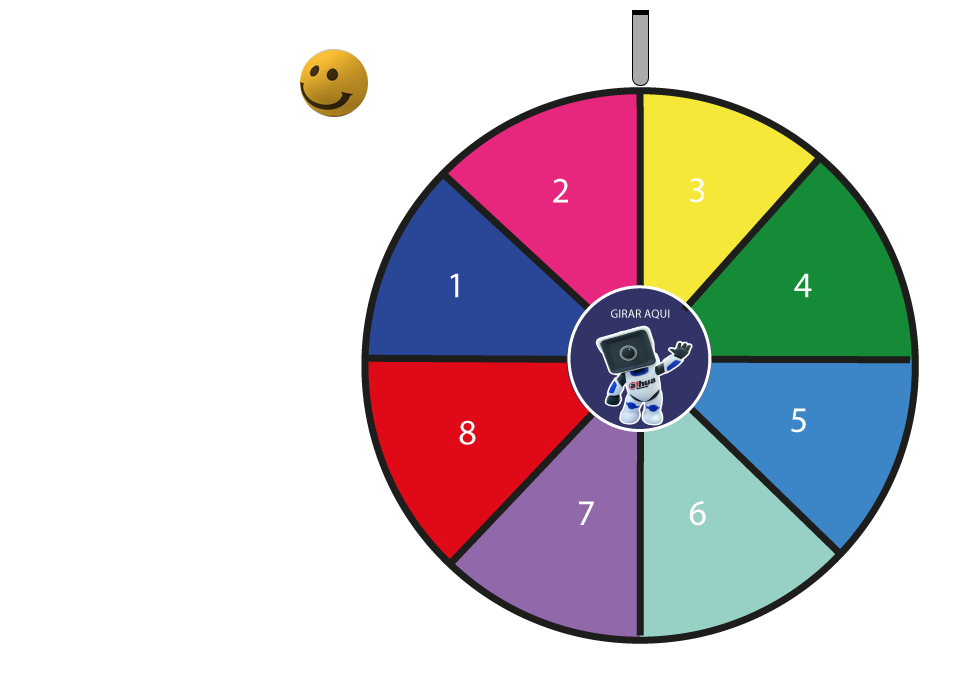
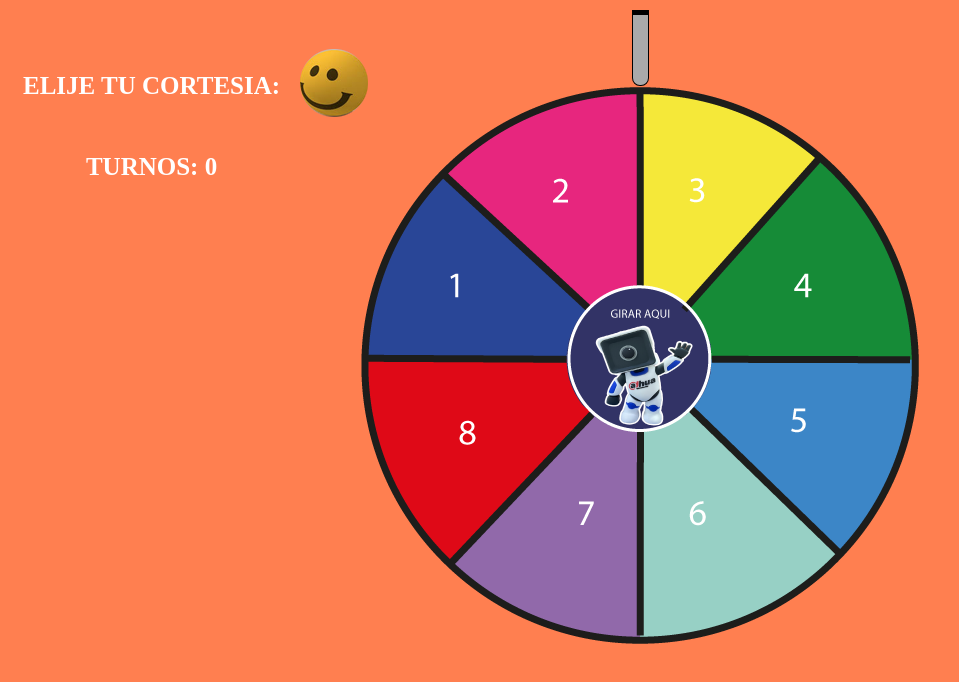
Before and after one commit to josemark8/Ruleta, a plain HTML site: page index.html in a window 1280 px wide. Shown: the whole page, without its empty margins (0-959 px from the left). Drawn offline with Linux system fonts and the light colour scheme; some packages are replaced by stand-ins of ours; a script that the page names is missing.

Commit message:
Update estilo.css

```diff
--- a/css/estilo.css
+++ b/css/estilo.css
@@ -4,7 +4,7 @@
 }
 
 body {
-    background-image: coral;
+    background-color: coral;
 }
 
 .vara {
```
